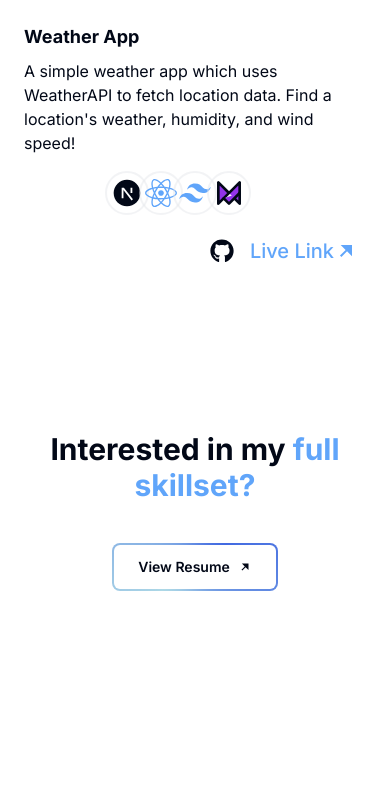
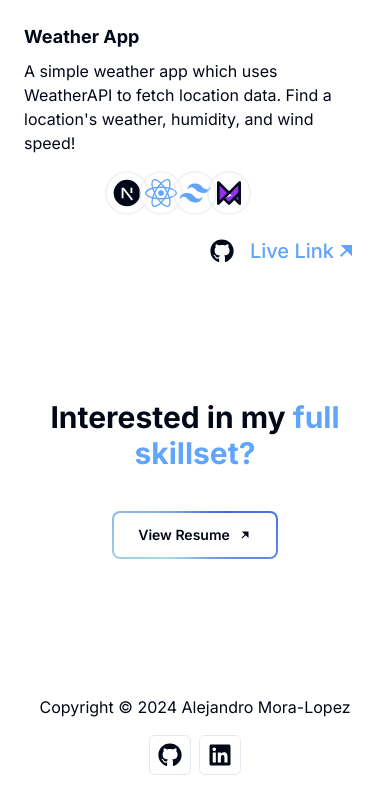
Before and after one commit to amora7741/PortfolioV2, a Next.js app: page / in a window 390 px wide. Shown: the part 5457-6264 px from the top of the page. Before the commit the page ends 6152 px from the top, so only its background shows below. Built offline with nearby package versions, Linux system fonts and the light colour scheme.

Commit message:
Add footer

```diff
--- a/src/app/page.tsx
+++ b/src/app/page.tsx
@@ -1,4 +1,5 @@
 import AboutMe from '@/components/AboutMe';
+import Footer from '@/components/Footer';
 import Hero from '@/components/Hero';
 import Projects from '@/components/Projects';
 import Resume from '@/components/Resume';
@@ -13,8 +14,9 @@ export default function Home() {
       <div className='w-full max-w-7xl'>
         <AboutMe />
         <Projects />
+        <Resume />
+        <Footer />
       </div>
-      <Resume />
     </main>
   );
 }
--- /dev/null
+++ b/src/components/Footer.tsx
@@ -0,0 +1,25 @@
+import { Button } from './ui/button';
+import Link from 'next/link';
+import { FaGithub, FaLinkedin } from 'react-icons/fa';
+
+const Footer = () => {
+  return (
+    <footer className='px-4 py-8 items-center text-center justify-between flex flex-col gap-4 md:flex-row w-full'>
+      <p>Copyright © 2024 Alejandro Mora-Lopez</p>
+      <nav className='grid grid-flow-col gap-2'>
+        <Button asChild variant='outline' className='p-2'>
+          <Link href='https://github.com/amora7741' target='_blank'>
+            <FaGithub className='w-6 h-auto' />
+          </Link>
+        </Button>
+        <Button asChild variant='outline' className='p-2'>
+          <Link href='https://www.linkedin.com/in/amoralopez/' target='_blank'>
+            <FaLinkedin className='w-6 h-auto' />
+          </Link>
+        </Button>
+      </nav>
+    </footer>
+  );
+};
+
+export default Footer;
```
